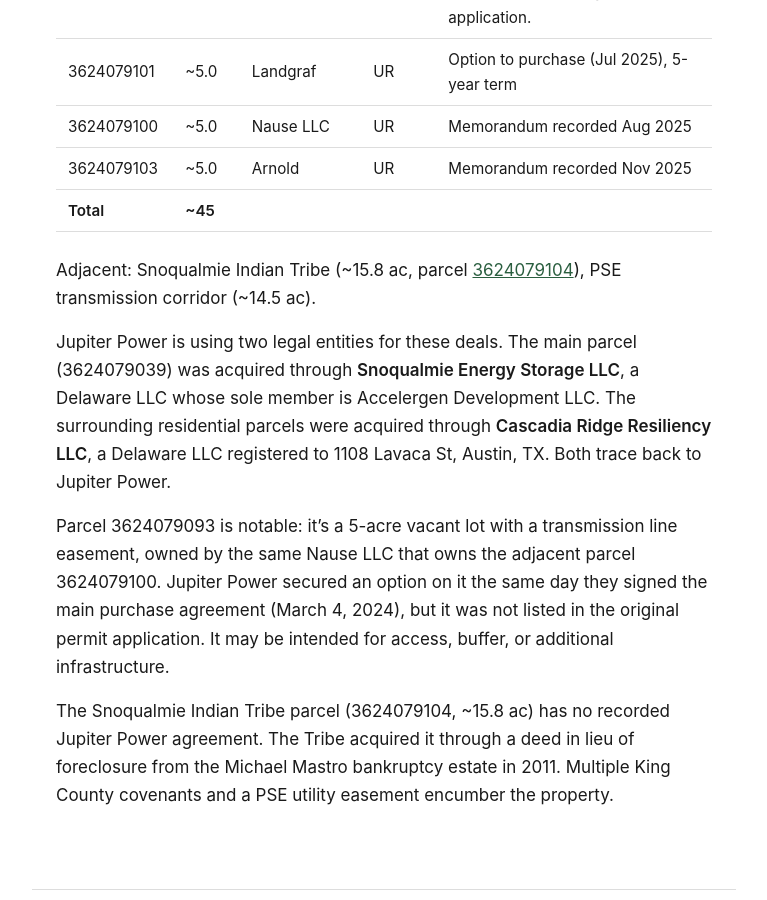
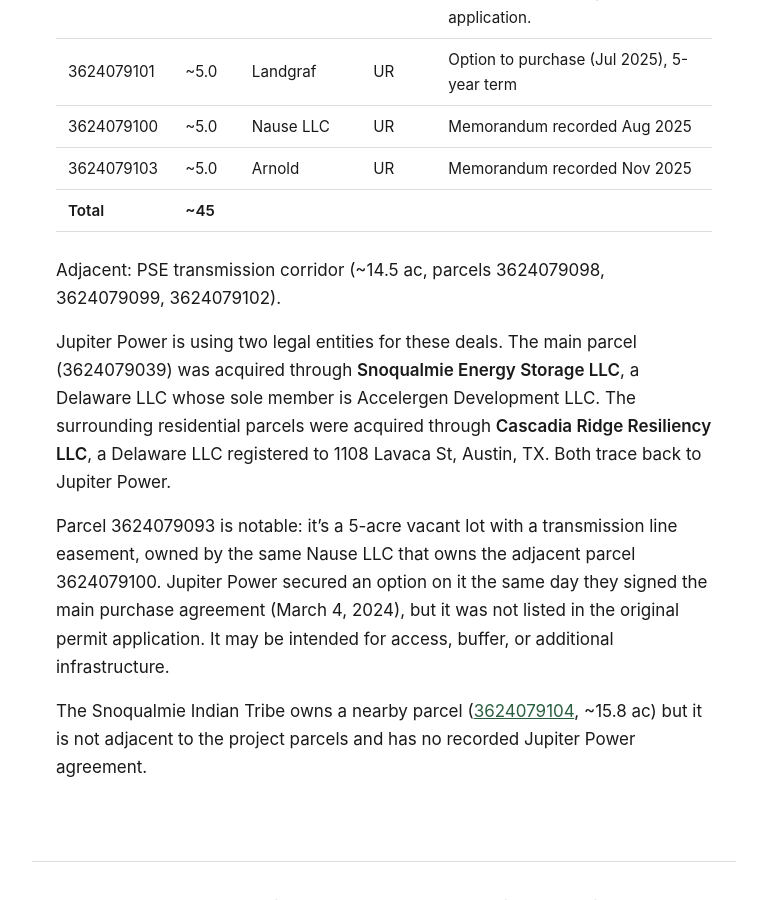
Before and after one commit to calef/cascadia-ridge-bess, a Jekyll site: the page built from _pages/site-and-environment.md, in a window 1280 px wide and 900 px high, scrolled down 3890 px. Shown: the whole window, without its empty margins (256-1023 px from the left). Built offline with Jekyll 4.4.1, drawn with Linux system fonts in a browser that asks for light colours.

Commit message:
Deploy site 2026-03-25-215543

```diff
--- a/_pages/site-and-environment.md
+++ b/_pages/site-and-environment.md
@@ -80,10 +80,10 @@ Jupiter Power has recorded purchase or option agreements on five parcels totalin
 | 3624079103 | ~5.0 | Arnold | UR | Memorandum recorded Nov 2025 |
 | **Total** | **~45** | | | |
 
-Adjacent: Snoqualmie Indian Tribe (~15.8 ac, parcel [3624079104](https://blue.kingcounty.com/Assessor/eRealProperty/Dashboard.aspx?ParcelNbr=3624079104)), PSE transmission corridor (~14.5 ac).
+Adjacent: PSE transmission corridor (~14.5 ac, parcels 3624079098, 3624079099, 3624079102).
 
 Jupiter Power is using two legal entities for these deals. The main parcel (3624079039) was acquired through **Snoqualmie Energy Storage LLC**, a Delaware LLC whose sole member is Accelergen Development LLC. The surrounding residential parcels were acquired through **Cascadia Ridge Resiliency LLC**, a Delaware LLC registered to 1108 Lavaca St, Austin, TX. Both trace back to Jupiter Power.
 
 Parcel 3624079093 is notable: it's a 5-acre vacant lot with a transmission line easement, owned by the same Nause LLC that owns the adjacent parcel 3624079100. Jupiter Power secured an option on it the same day they signed the main purchase agreement (March 4, 2024), but it was not listed in the original permit application. It may be intended for access, buffer, or additional infrastructure.
 
-The Snoqualmie Indian Tribe parcel (3624079104, ~15.8 ac) has no recorded Jupiter Power agreement. The Tribe acquired it through a deed in lieu of foreclosure from the Michael Mastro bankruptcy estate in 2011. Multiple King County covenants and a PSE utility easement encumber the property.
+The Snoqualmie Indian Tribe owns a nearby parcel ([3624079104](https://blue.kingcounty.com/Assessor/eRealProperty/Dashboard.aspx?ParcelNbr=3624079104), ~15.8 ac) but it is not adjacent to the project parcels and has no recorded Jupiter Power agreement.
```
Also changed, not shown: _pages/updates.md (+1 -1 lines).
